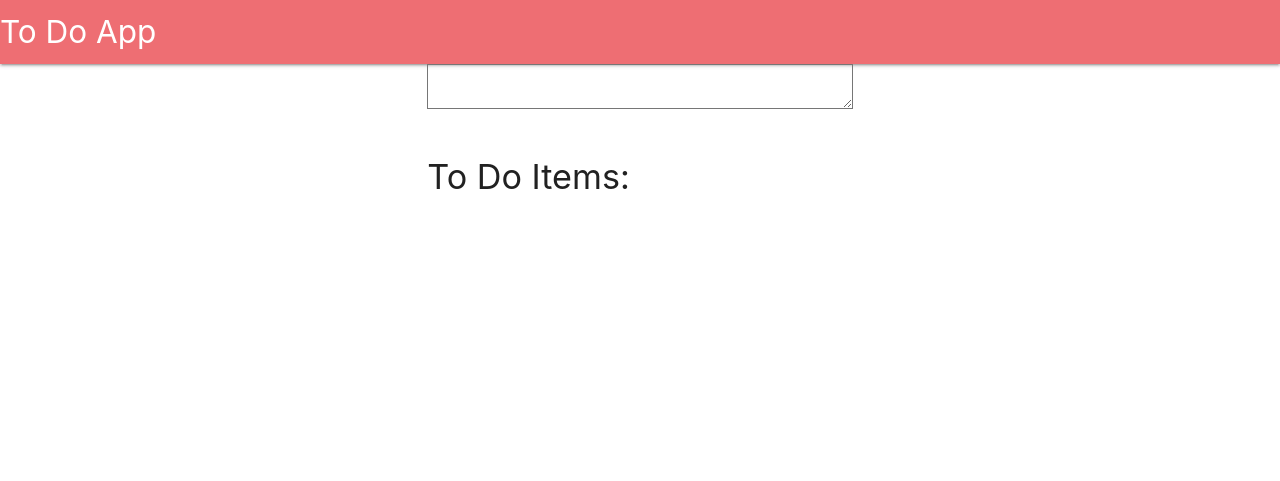
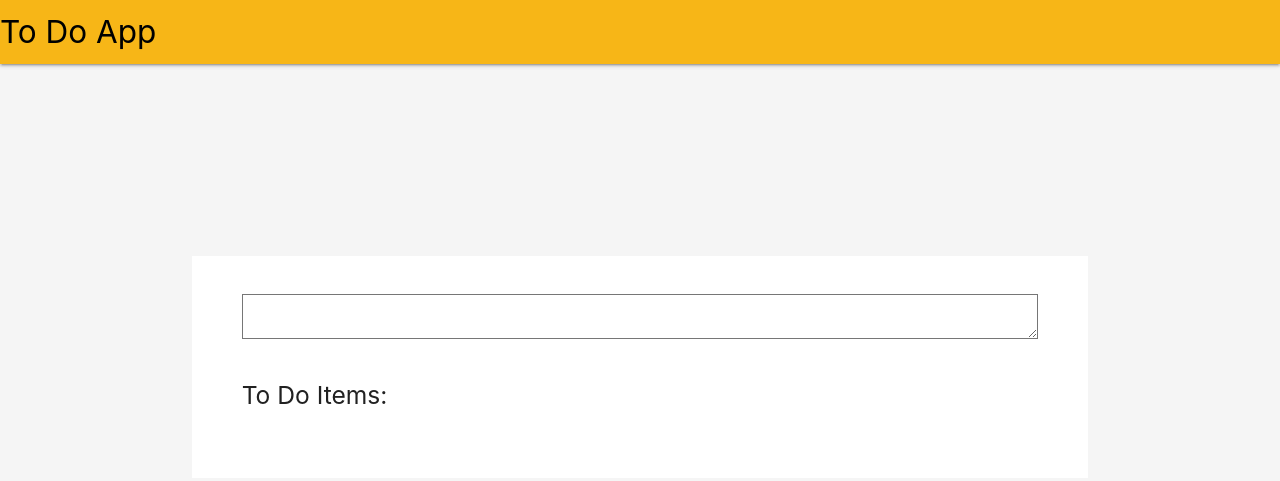
Before and after one commit to cindybc/toDoApp, a plain HTML site: page index.html in a window 1280 px wide. Drawn offline with nearby package versions, Linux system fonts and the light colour scheme.

Commit message:
arreglo index-css

```diff
--- a/assets/css/main.css
+++ b/assets/css/main.css
@@ -0,0 +1,16 @@
+body{
+	background-color: whitesmoke;
+}
+
+nav{
+	background-color: #f7b617;
+}
+nav .brand-logo{
+	color: black;
+}
+.container{
+	margin: 15% 15%;
+    padding: 3%;
+    background-color: #fff;
+
+}
--- a/index.html
+++ b/index.html
@@ -17,13 +17,13 @@
   </header>
   <section class="container">
   	 <div class="row">
-  	 	<div class="col offset-s3 s6">
-  	 		<textarea id="tarea"></textarea>
+  	 	<div class="col s12">
+  	 		<textarea id="tarea" placehorder="Ingresa tu tarea" cols="30" rows="10"></textarea>
   	 	</div>
   	 </div>
   	 <div class="row">
-  	 	<div class="col offset-s3 s6">
-  	 		<h4>To Do Items:</h4>
+  	 	<div class="col s12">
+  	 		<h5>To Do Items:</h5>
   	 	</div>
   	 </div>
   </section>
```
